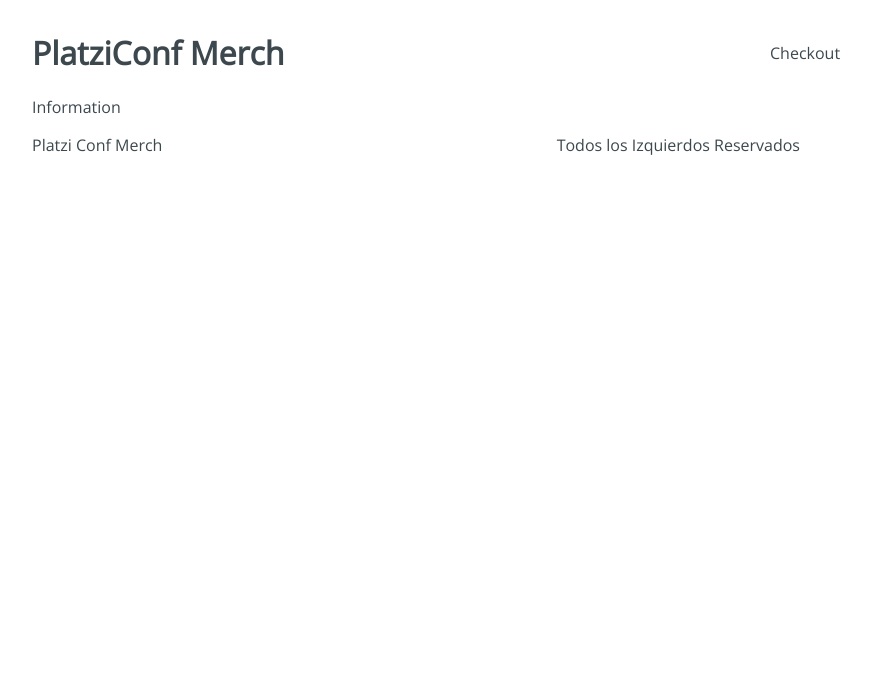
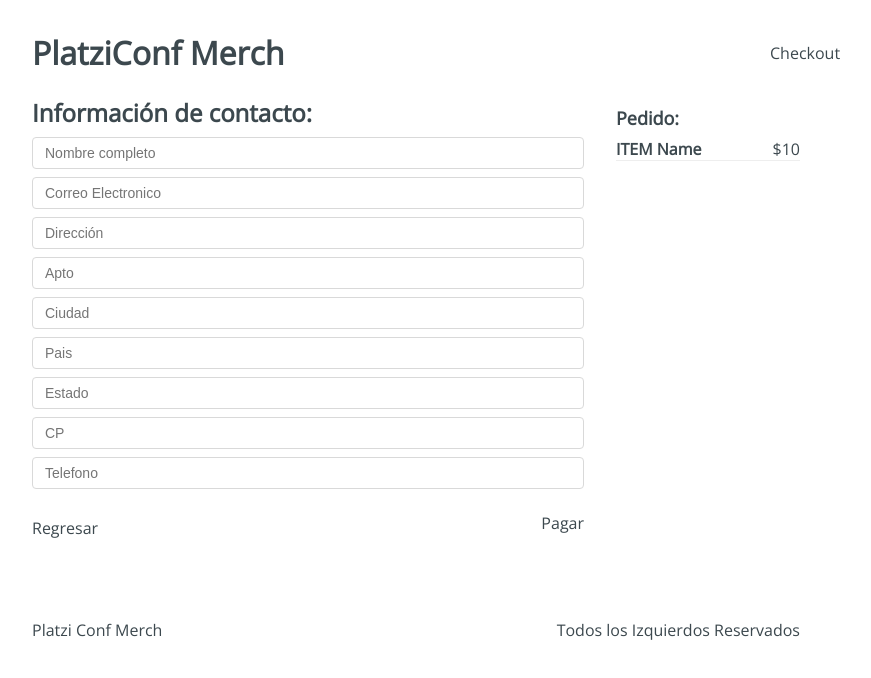
Before and after one commit to Kegovc/-platzi-conf-merch, a React app: page /checkout/information in a window 1280 px wide. Shown: the top 678 px of the page, without its empty margins (224-1095 px from the left). Built offline with nearby package versions, Linux system fonts and the light colour scheme.

Commit message:
Maquetación y estilos de la información del usuario

```diff
--- a/src/containers/Information.jsx
+++ b/src/containers/Information.jsx
@@ -1,9 +1,40 @@
 import React from 'react'
+import '../styles/components/Information.css'
 
 const Information = () => {
     return (
-        <div>
-            Information
+        <div className="Information">
+            <div className="Information-content">
+                <div className="Information-head">
+                    <h2>Información de contacto:</h2>
+                </div>
+                <div className="Information-form">
+                    <form action="">
+                        <input type="text" placeholder="Nombre completo" name="name"/>
+                        <input type="text" placeholder="Correo Electronico" name="email"/>
+                        <input type="text" placeholder="Dirección" name="address"/>
+                        <input type="text" placeholder="Apto" name="apto"/>
+                        <input type="text" placeholder="Ciudad" name="city"/>
+                        <input type="text" placeholder="Pais" name="country"/>
+                        <input type="text" placeholder="Estado" name="state"/>
+                        <input type="text" placeholder="CP" name="cp"/>
+                        <input type="text" placeholder="Telefono" name="phone"/>
+                    </form>
+                </div>
+                <div className="Information-buttons">
+                    <div className="Information-back">Regresar</div>
+                    <div className="Information-next">Pagar</div>
+                </div>
+            </div>
+            <div className="Information-sidebar">
+                <h3>Pedido:</h3>
+                <div className="Information-item">
+                    <div className="Information-element">
+                        <h4>ITEM Name</h4>
+                        <span>$10</span>
+                    </div>
+                </div>
+            </div>
         </div>
     )
 }
```
